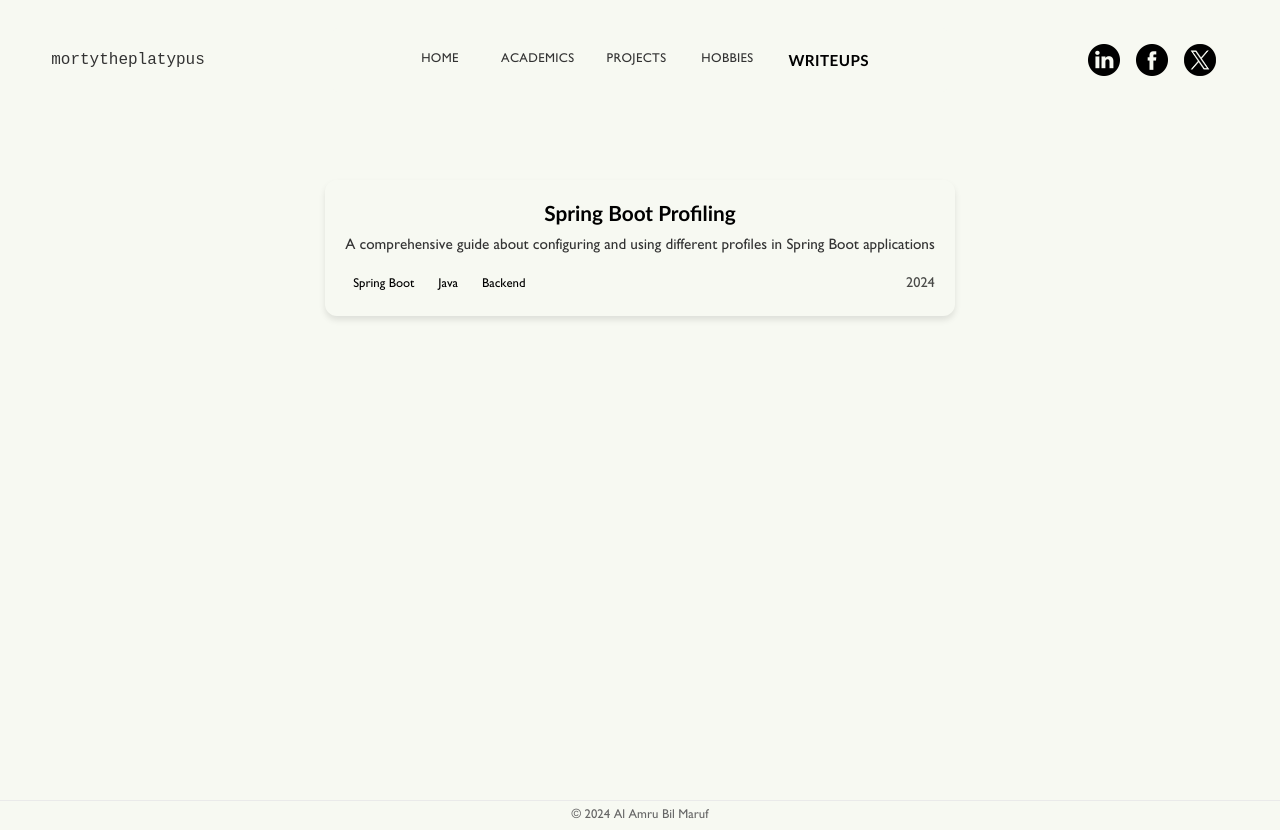
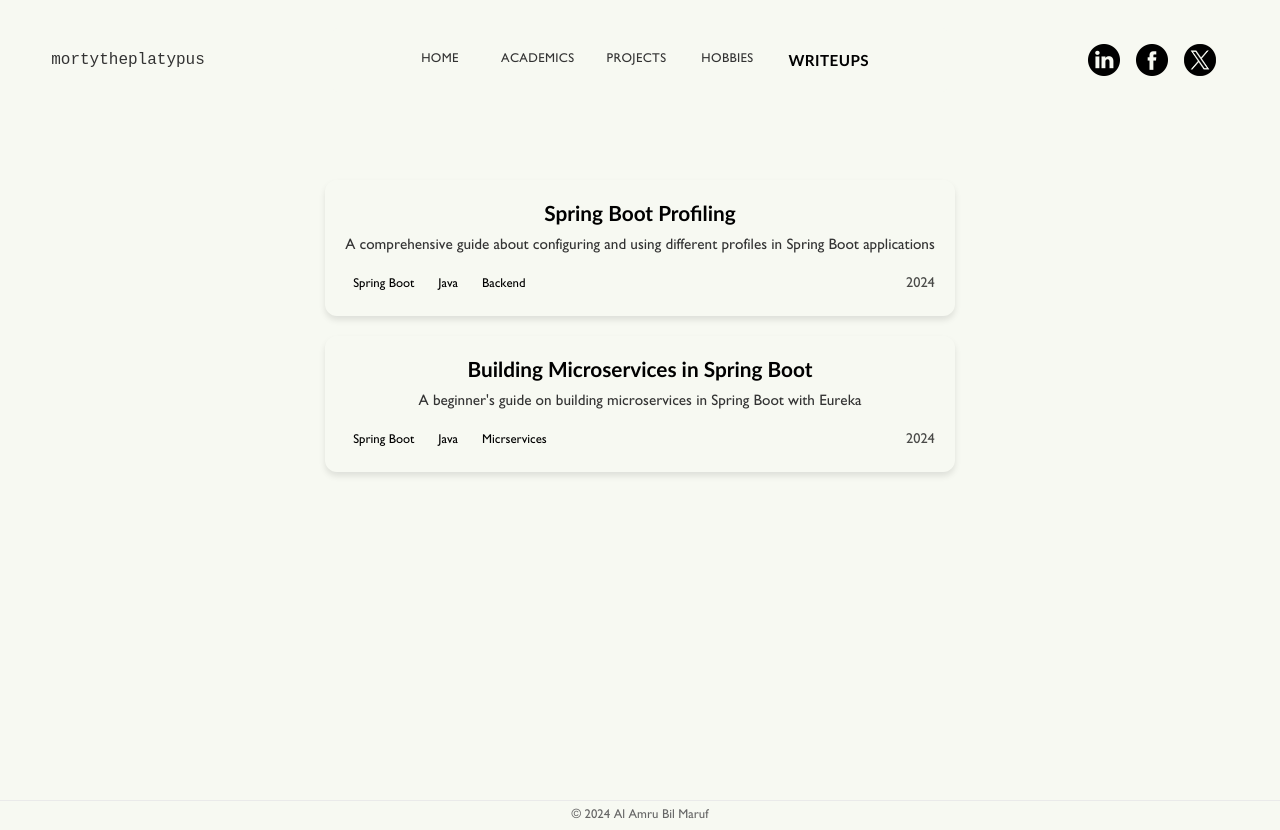
Before and after one commit to mortytheplatypus/mortytheplatypus.github.io, a React (Create React App) app: page /writeups in a window 1280 px wide. Built offline with nearby package versions, Linux system fonts and the light colour scheme.

Commit message:
add article on microservices

```diff
--- a/src/components/tabs/Hobbies.css
+++ b/src/components/tabs/Hobbies.css
@@ -126,12 +126,12 @@
 }
 
 .team-card {
+  background-color: --accent-color;
   margin: 0.5rem;
   display: flex;
   flex-direction: column;
   align-items: center;
   padding: 15px;
-  background: rgba(0, 0, 0, 0.1);
   border-radius: 8px;
   transition: transform 0.3s ease;
 }
--- a/src/components/tabs/Writeups.css
+++ b/src/components/tabs/Writeups.css
@@ -37,7 +37,7 @@
 
 .articles-grid {
   display: grid;
-  grid-template-columns: repeat(auto-fit, minmax(300px, 1fr));
+  grid-template-columns: 1fr;
   gap: 20px;
   padding: 10px;
 }
--- a/src/components/tabs/Writeups.js
+++ b/src/components/tabs/Writeups.js
@@ -6,8 +6,16 @@ export const Writeups = () => {
     {
       title: "Spring Boot Profiling",
       description: "A comprehensive guide about configuring and using different profiles in Spring Boot applications",
-      link: "https://www.notion.so/Spring-Boot-Profiling-f6cce511e83a41ada33e5e98f3d8124e",
+      link: "https://feline-week-e64.notion.site/Spring-Boot-Profiling-f6cce511e83a41ada33e5e98f3d8124e?pvs=4",
       tags: ["Spring Boot", "Java", "Backend"],
+      date: "2024"
+    },
+    {
+
+      title: "Building Microservices in Spring Boot",
+      description: "A beginner's guide on building microservices in Spring Boot with Eureka",
+      link: "https://feline-week-e64.notion.site/Building-Microservices-in-Spring-Boot-with-Eureka-1405ba87cb0b806ba922ed1f6d91f1f9?pvs=4",
+      tags: ["Spring Boot", "Java", "Micrservices"],
       date: "2024"
     }
   ];
```
